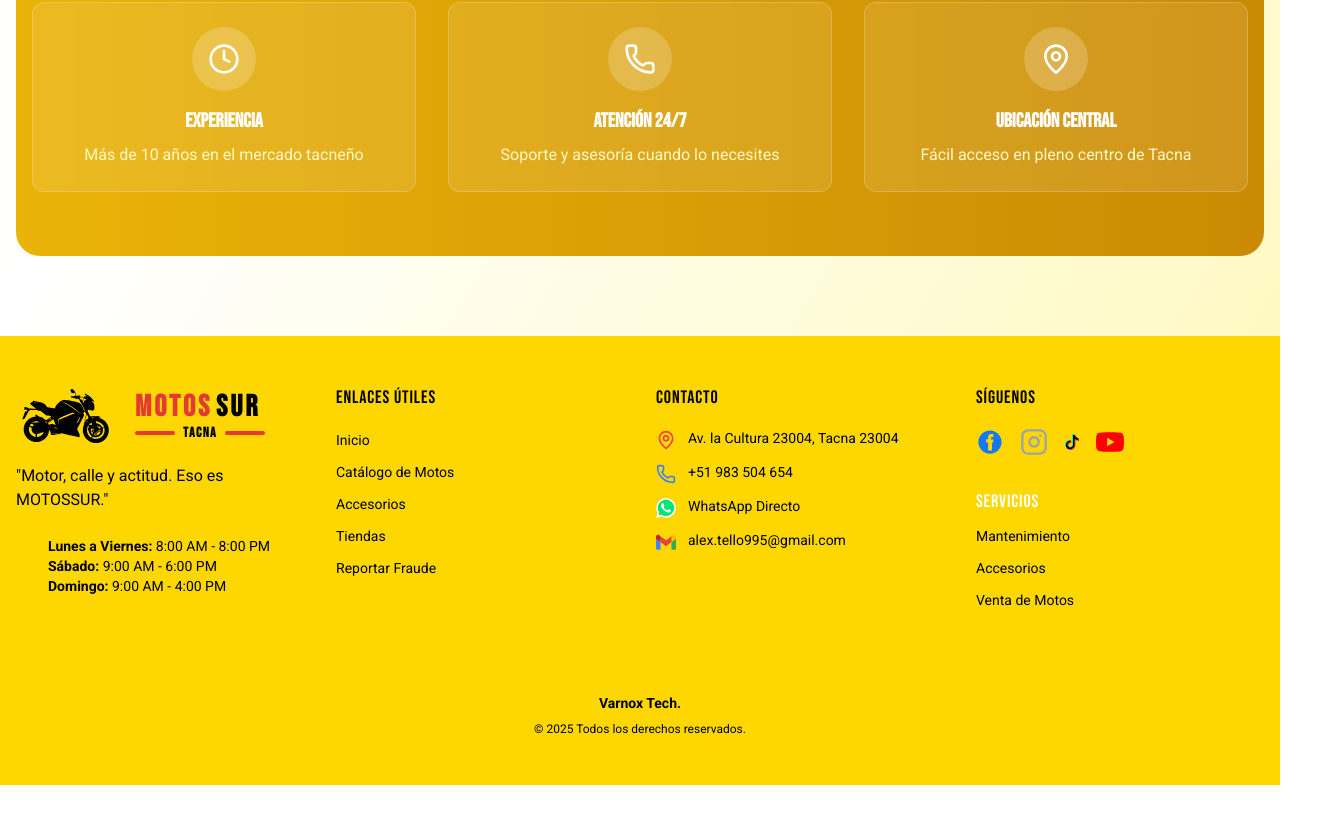
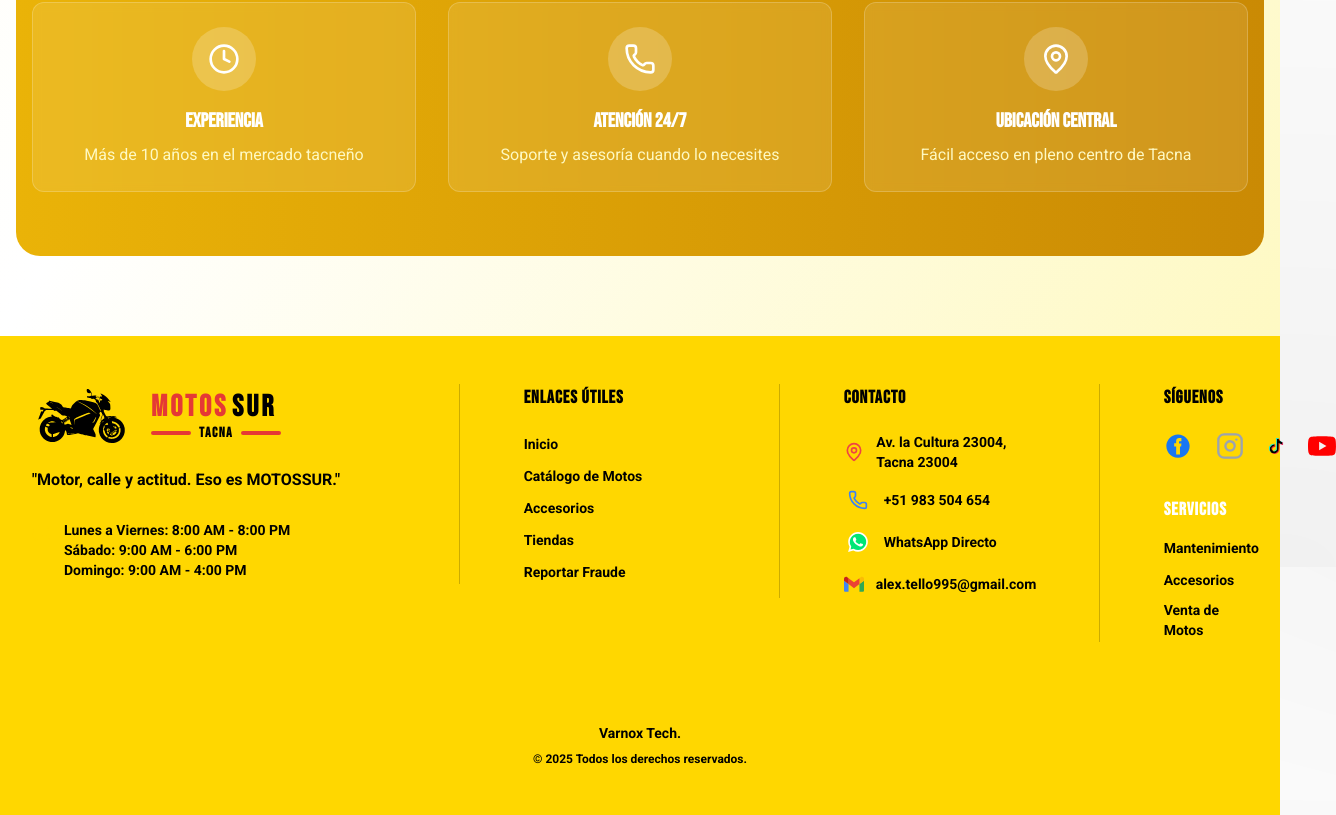
Before and after one commit to Jose25UPT/MotosSurTacna, a Next.js app in the folder frontend/: page /tiendas in a window 1280 px wide. Shown: the part 1833-2648 px from the top of the page, 1336 px wide, since content can reach past the window. Before the commit the page ends 2618 px from the top, so only its background shows below. Built offline with nearby package versions, Linux system fonts and the light colour scheme.

Commit message:
arreglando footre y card

```diff
--- a/frontend/src/app/globals.css
+++ b/frontend/src/app/globals.css
@@ -66,3 +66,29 @@
     @apply font-headline;
   }
 }
+
+/* Fondo sutil no-blanco con degradados radiales para romper la planicie */
+.app-bg {
+  background-color: hsl(var(--background));
+  background-image:
+    radial-gradient(1200px 500px at 50% -200px, rgba(0,0,0,0.04), transparent),
+    radial-gradient(900px 400px at 100% 0%, rgba(0,0,0,0.035), transparent),
+    radial-gradient(1000px 600px at 0% 100%, rgba(0,0,0,0.035), transparent);
+}
+
+/* Tema neutro: mantiene el amarillo como primario pero quita el tinte amarillo del fondo */
+.theme-neutral {
+  --background: 0 0% 98%;
+  --foreground: 0 0% 12%;
+  --card: 0 0% 100%;
+  --card-foreground: 0 0% 12%;
+  --popover: 0 0% 100%;
+  --popover-foreground: 0 0% 12%;
+  --secondary: 0 0% 96%;
+  --secondary-foreground: 0 0% 15%;
+  --muted: 0 0% 96%;
+  --muted-foreground: 0 0% 40%;
+  /* mantenemos --primary como está para conservar tu marca */
+  --border: 0 0% 88%;
+  --input: 0 0% 88%;
+}
--- a/frontend/src/app/layout.tsx
+++ b/frontend/src/app/layout.tsx
@@ -25,7 +25,7 @@
           rel="stylesheet"
         />
       </head>
-      <body className={cn("font-body antialiased flex flex-col min-h-screen")}>
+  <body className={cn("font-body antialiased flex flex-col min-h-screen app-bg theme-neutral")}>
         <Header />
         <main className="flex-grow">{children}</main>
         <Footer />
--- a/frontend/src/app/page.tsx
+++ b/frontend/src/app/page.tsx
@@ -293,12 +293,30 @@
               ))}
             </div>
             <div className="text-center mt-12">
-                <Button asChild size="lg" variant="outline">
-                    <Link href="/catalog">
-                        Ver todo el Catálogo
-                        <ArrowRight className="ml-2"/>
-                    </Link>
+                <Button
+                  asChild
+                  size="lg"
+                  className="relative overflow-hidden rounded-full px-8 py-4 text-base font-semibold text-black border-0 bg-gradient-to-r from-yellow-400 to-amber-500 hover:from-yellow-500 hover:to-amber-600 shadow-[0_8px_30px_rgba(251,191,36,0.35)] focus-visible:ring-2 focus-visible:ring-offset-2 focus-visible:ring-yellow-500 focus-visible:ring-offset-secondary/50 transition-all duration-300"
+                >
+                  <Link href="/catalog" className="relative z-10 inline-flex items-center">
+                    Ver todo el Catálogo
+                    <ArrowRight className="ml-2"/>
+                  </Link>
                 </Button>
+                {/* Efecto shine */}
+                <style jsx>{`
+                  .relative.overflow-hidden.rounded-full::before {
+                    content: "";
+                    position: absolute;
+                    inset: -20%;
+                    background: linear-gradient(120deg, transparent 0%, rgba(255,255,255,0.6) 40%, transparent 80%);
+                    transform: translateX(-120%) skewX(-20deg);
+                    transition: transform 0.7s ease;
+                  }
+                  .relative.overflow-hidden.rounded-full:hover::before {
+                    transform: translateX(120%) skewX(-20deg);
+                  }
+                `}</style>
             </div>
           </div>
         </section>
--- a/frontend/src/components/footer.tsx
+++ b/frontend/src/components/footer.tsx
@@ -1,8 +1,6 @@
-
 import Link from 'next/link';
 import { MapPin, Phone, Mail, Clock } from 'lucide-react';
 import type { SVGProps } from "react";
-import { LogoSvg } from './logo-svg';
 
 const FacebookIcon = (props: SVGProps<SVGSVGElement>) => (
   <svg xmlns="http://www.w3.org/2000/svg" className="h-7 w-7" fill="#1877F2" viewBox="0 0 24 24" {...props}>
@@ -77,11 +75,11 @@
 
 export default function Footer() {
   return (
-    <footer className="bg-primary text-foreground font-body">
-      <div className="container mx-auto px-4 py-12">
-        <div className="grid grid-cols-2 md:grid-cols-4 gap-8">
+    <footer className="bg-primary text-foreground font-body font-semibold">
+      <div className="container mx-auto max-w-[1280px] px-6 md:px-8 py-12">
+        <div className="grid grid-cols-1 md:grid-cols-12 gap-y-[32px] md:gap-y-[40px] md:gap-x-[64px] items-start">
 
-          <div className="col-span-2 md:col-span-1 space-y-4">
+          <div className="col-span-12 md:col-span-4 xl:col-span-4 space-y-5">
             <Link href="/" className="flex items-center gap-3">
               <img src="/assets/2.svg" alt="Logo Motossur" className="h-16 w-auto" />
               <div className="flex flex-col leading-tight ml-2 select-none">
@@ -91,7 +89,7 @@
                 </span>
                 <span className="flex items-center justify-center gap-2 mt-[-2px]">
                   <span className="block w-6 h-1 bg-[#E53935] rounded-full md:w-10 md:h-1"></span>
-                  <span className="font-headline text-xs md:text-sm text-foreground tracking-widest font-bold">TACNA</span>
+                  <span className="font-headline text-xs md:text-sm text-foreground tracking-widest font-extrabold">TACNA</span>
                   <span className="block w-6 h-1 bg-[#E53935] rounded-full md:w-10 md:h-1"></span>
                 </span>
               </div>
@@ -107,12 +105,15 @@
       </div>
           </div>
 
-          <div className="space-y-4">
-            <h4 className="font-headline text-lg text-foreground tracking-wider">Enlaces Útiles</h4>
+          <div className="col-span-12 md:col-span-3 xl:col-span-3 space-y-5 md:border-l md:border-foreground/20 md:pl-[64px]">
+            <h4 className="font-headline text-lg text-foreground tracking-wider font-extrabold">Enlaces Útiles</h4>
             <ul className="space-y-2">
               {usefulLinks.map(link => (
                 <li key={link.label}>
-                  <Link href={link.href} className="text-sm text-foreground hover:text-primary transition-colors duration-300">
+                  <Link
+                    href={link.href}
+                    className="relative inline-block text-sm text-foreground transition-colors duration-300 focus-visible:outline-none focus-visible:ring-2 focus-visible:ring-foreground/50 rounded-sm after:absolute after:left-0 after:-bottom-0.5 after:h-[2px] after:w-0 after:bg-foreground/70 after:transition-all after:duration-300 hover:after:w-full"
+                  >
                     {link.label}
                   </Link>
                 </li>
@@ -120,19 +121,21 @@
             </ul>
           </div>
 
-          <div className="space-y-4">
-            <h4 className="font-headline text-lg text-foreground tracking-wider">Contacto</h4>
-            <ul className="space-y-3">
+          <div className="col-span-12 md:col-span-3 xl:col-span-3 space-y-5 md:border-l md:border-foreground/20 md:pl-[64px]">
+            <h4 className="font-headline text-lg text-foreground tracking-wider font-extrabold">Contacto</h4>
+            <ul className="space-y-3.5">
               {contactInfo.map(item => (
                 <li key={item.text}>
                   <a
                     href={item.href}
                     target="_blank"
                     rel="noopener noreferrer"
-                    className="flex items-start gap-3 group"
+                    className="flex items-center gap-3 group focus-visible:outline-none focus-visible:ring-2 focus-visible:ring-foreground/50 rounded-sm"
                   >
-                    <item.icon className={`h-5 w-5 mt-0.5 flex-shrink-0 ${item.color} group-hover:scale-110 transition-transform duration-300`} />
-                    <span className="text-sm text-foreground group-hover:text-primary transition-colors duration-300">
+                    <span className="inline-flex h-7 w-7 items-center justify-center">
+                      <item.icon className={`h-5 w-5 ${item.color}`} />
+                    </span>
+                    <span className="relative inline-block text-sm text-foreground transition-colors duration-300 after:absolute after:left-0 after:-bottom-0.5 after:h-[2px] after:w-0 after:bg-foreground/70 after:transition-all after:duration-300 group-hover:after:w-full">
                       {item.text}
                     </span>
                   </a>
@@ -141,9 +144,9 @@
             </ul>
           </div>
 
-          <div className="space-y-4">
-            <h4 className="font-headline text-lg text-foreground tracking-wider">Síguenos</h4>
-            <div className="flex items-center space-x-4">
+          <div className="col-span-12 md:col-span-2 xl:col-span-2 space-y-5 md:border-l md:border-foreground/20 md:pl-[64px]">
+            <h4 className="font-headline text-lg text-foreground tracking-wider font-extrabold">Síguenos</h4>
+            <div className="flex items-center space-x-6">
               {socialLinks.map(link => (
                 <a
                   key={link.name}
@@ -157,12 +160,15 @@
                 </a>
               ))}
             </div>
-             <div className="pt-4 space-y-2">
-                 <h4 className="font-headline text-lg text-white tracking-wider">Servicios</h4>
+             <div className="pt-4 space-y-3">
+                 <h4 className="font-headline text-lg text-white tracking-wider font-extrabold">Servicios</h4>
                  <ul className="space-y-2">
                   {servicesLinks.map(link => (
                     <li key={link.label}>
-                      <Link href={link.href} className="text-sm text-foreground hover:text-primary transition-colors duration-300">
+                      <Link
+                        href={link.href}
+                        className="relative inline-block text-sm text-foreground transition-colors duration-300 focus-visible:outline-none focus-visible:ring-2 focus-visible:ring-foreground/50 rounded-sm after:absolute after:left-0 after:-bottom-0.5 after:h-[2px] after:w-0 after:bg-foreground/70 after:transition-all after:duration-300 hover:after:w-full"
+                      >
                         {link.label}
                       </Link>
                     </li>
--- a/frontend/src/components/motorcycle-card.tsx
+++ b/frontend/src/components/motorcycle-card.tsx
@@ -24,7 +24,12 @@
 
   return (
     <Card
-      className={`flex flex-col overflow-hidden transition-all duration-300 hover:shadow-lg hover:-translate-y-1 bg-card/50
+      className={`relative group flex flex-col overflow-hidden rounded-xl
+        bg-gradient-to-b from-stone-50 to-stone-100 dark:from-neutral-900 dark:to-neutral-900 backdrop-blur-[2px]
+        ring-1 ring-neutral-200/80 dark:ring-neutral-800 shadow-[0_6px_20px_rgba(0,0,0,0.06)] transition-all duration-300
+        hover:-translate-y-1 hover:shadow-[0_18px_40px_rgba(0,0,0,0.14)] hover:ring-primary/30
+        after:content-[''] after:absolute after:inset-x-0 after:top-0 after:h-[3px]
+        after:bg-gradient-to-r after:from-neutral-300 after:via-neutral-100 after:to-transparent dark:after:from-neutral-700 dark:after:via-neutral-600 after:opacity-90
         w-full max-w-full min-h-[420px] text-base
         ${large ? 'md:min-h-[420px] mx-auto' : ''}
       `}
@@ -36,7 +41,7 @@
               src={motorcycle.imageUrl}
               alt={`${motorcycle.brand} ${motorcycle.model}`}
               fill
-              className="object-cover"
+              className="object-cover transition-transform duration-500 group-hover:scale-[1.03] saturate-110 contrast-105"
               data-ai-hint={`${motorcycle.brand} ${motorcycle.model}`}
               unoptimized
               onError={(e) => {
@@ -47,13 +52,13 @@
               }}
             />
           ) : (
-            <div className="w-full h-full flex flex-col items-center justify-center bg-gray-200 text-gray-500 text-sm font-semibold gap-2">
+            <div className="w-full h-full flex flex-col items-center justify-center bg-stone-200 text-gray-600 text-sm font-semibold gap-2">
               <ImageOff className="w-10 h-10 mb-1 text-gray-400" />
               Sin imagen
             </div>
           )}
           {/* Marca en la esquina superior izquierda sobre la imagen */}
-          <Badge variant="secondary" className="absolute top-2 left-2 z-10 text-xs px-3 py-1 shadow-md bg-black/80 text-white rounded-md">
+          <Badge variant="secondary" className="absolute top-2 left-2 z-10 text-xs px-3 py-1 shadow-md bg-black/75 text-white rounded-md ring-1 ring-white/10">
             {motorcycle.brand}
           </Badge>
         </div>
@@ -82,7 +87,7 @@
           </div>
         </div>
       </CardContent>
-      <CardFooter className="p-4 bg-secondary/30 mt-auto flex gap-2">
+      <CardFooter className="p-4 bg-stone-100/80 dark:bg-neutral-800/50 mt-auto flex gap-2">
         <Button asChild className="w-full text-white bg-primary hover:bg-primary/80" size="sm" variant="outline">
           <Link href={`/catalog/${motorcycle.id}`}>
             <Eye className="mr-2 h-4 w-4"/>
```
Lines whose indentation alone changed are shown as unchanged.
